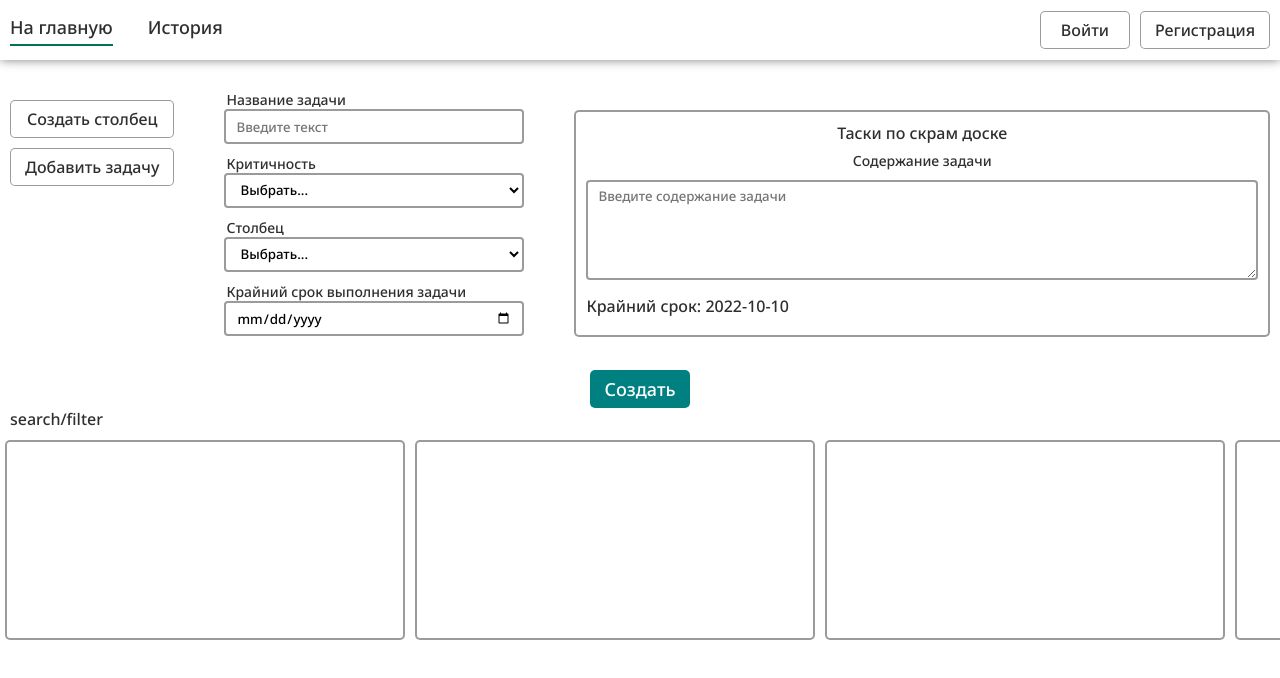
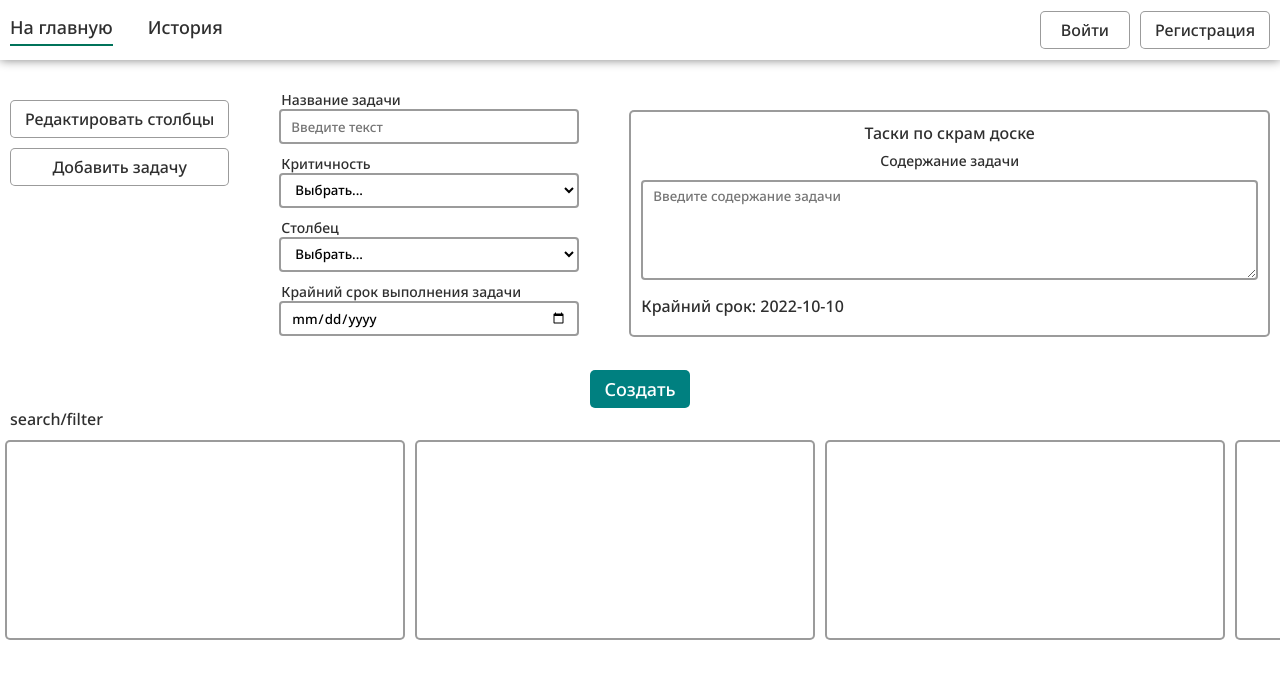
Before and after one commit to KvRm/scrum-board, a Vue app: page / in a window 1280 px wide. Shown: the top 678 px of the page. Built offline with nearby package versions, Linux system fonts and the light colour scheme.

Commit message:
change buttons

```diff
--- a/src/components/OptionsComponent.vue
+++ b/src/components/OptionsComponent.vue
@@ -2,10 +2,10 @@
   <div class="container">
     <div class="create-elem-container">
       <div class="choose-container">
-        <button-component :color="ButtonColor.blue" :size="ButtonSize.medium">
-          Создать столбец
+        <button-component :color="ButtonColor.green" :size="ButtonSize.medium">
+          Редактировать столбцы
         </button-component>
-        <button-component :color="ButtonColor.blue" :size="ButtonSize.medium">
+        <button-component :color="ButtonColor.green" :size="ButtonSize.medium">
           Добавить задачу
         </button-component>
       </div>
```
